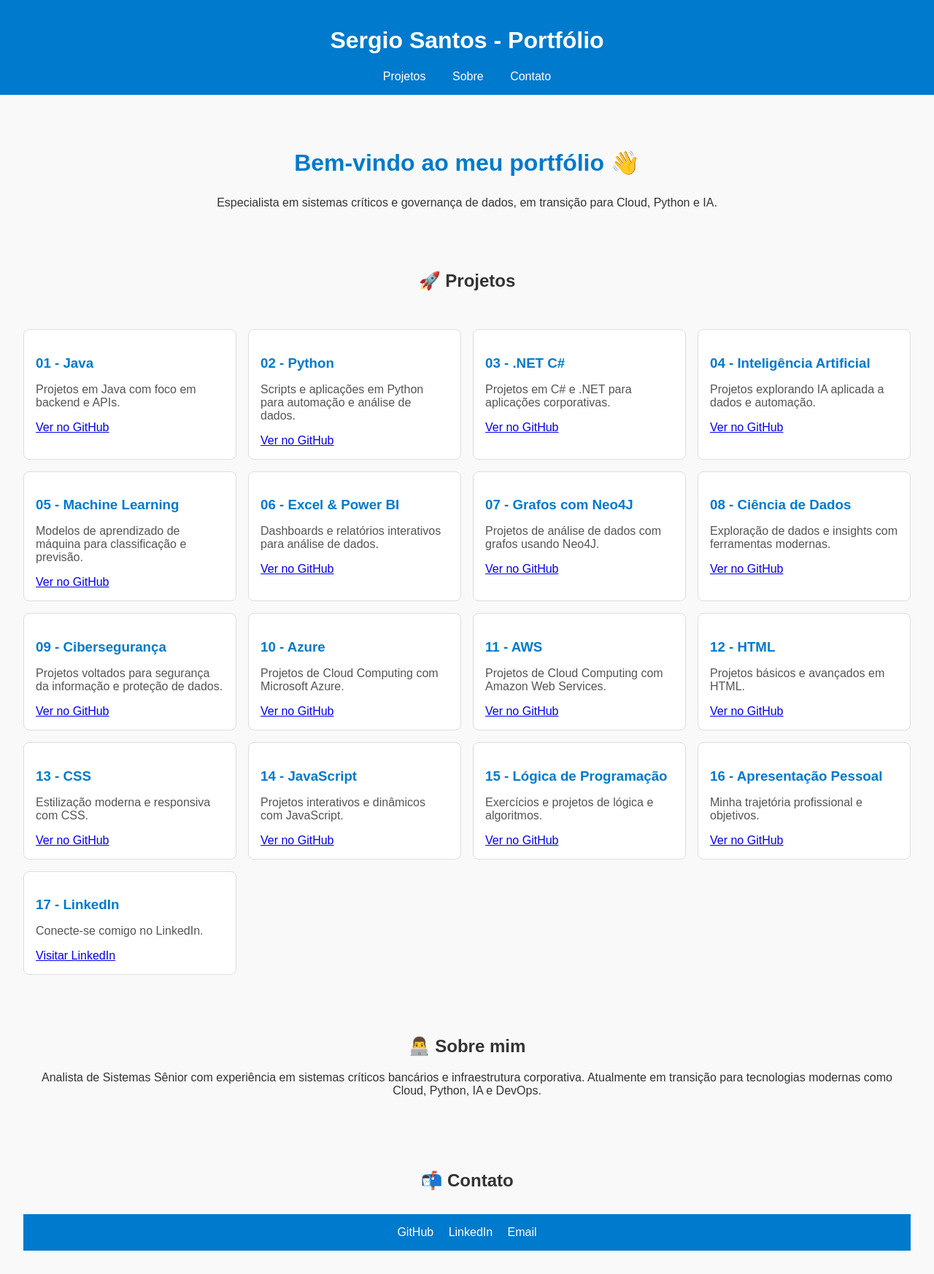
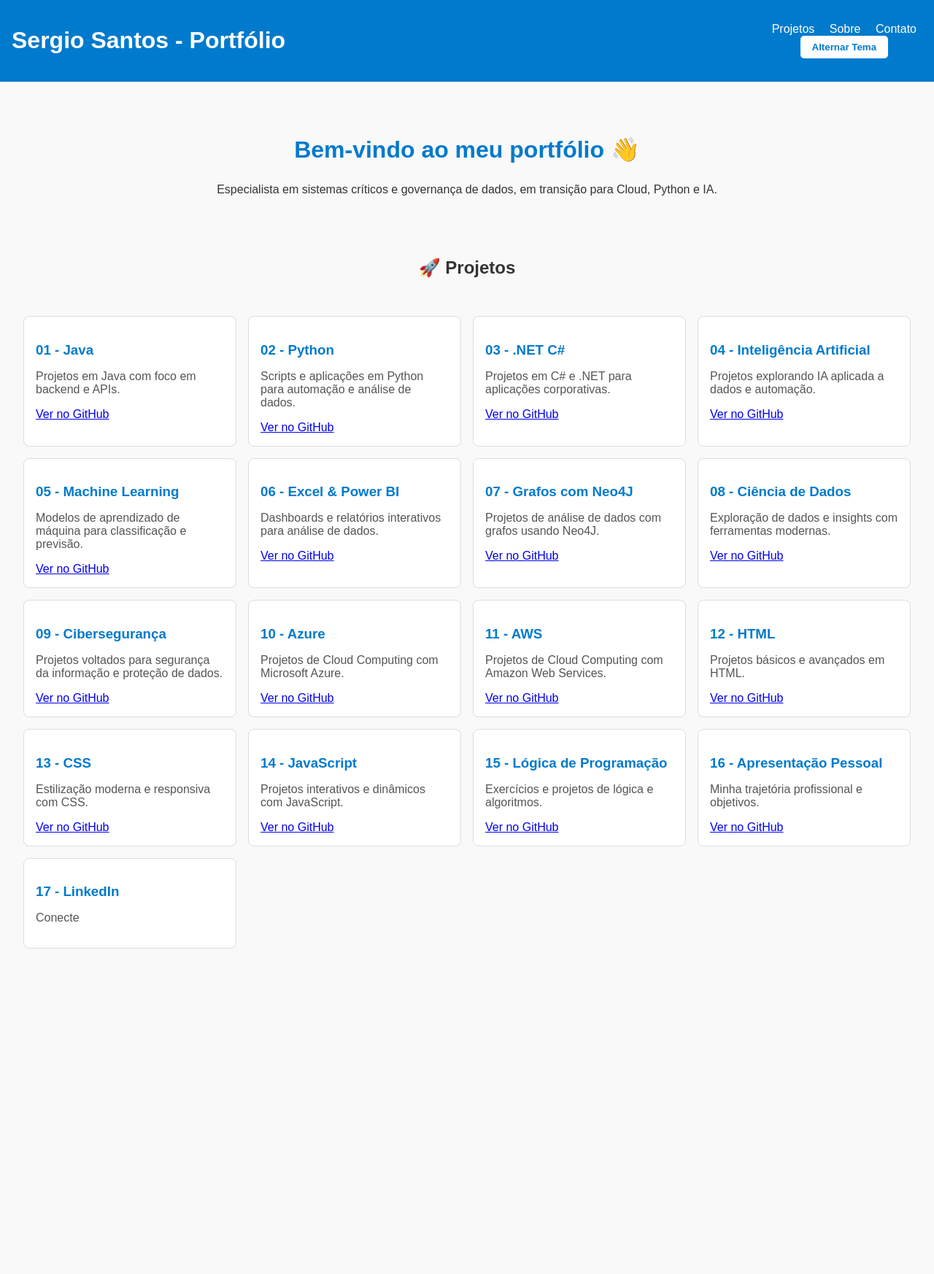
Before and after one commit to Santosdevbjj/santosdevbjj.github.io.portfolio, a plain HTML site: page index.html in a window 1280 px wide. Shown: the whole page at 73% size. After the commit the page ends 1332 px from the top, so only its background shows below. Drawn offline with Linux system fonts and the light colour scheme.

Commit message:
Refactor CSS for theming and add theme toggle
Refactored CSS to use CSS variables for theming and improved structure. Added a theme toggle button for light/dark mode.

```diff
--- a/index.html
+++ b/index.html
@@ -5,28 +5,145 @@
   <meta name="viewport" content="width=device-width, initial-scale=1.0">
   <title>Portfólio Sergio Santos</title>
   <style>
-    body { font-family: Arial, sans-serif; margin:0; background:#f9f9f9; color:#333; }
-    header { background:#007acc; color:#fff; padding:1rem; text-align:center; }
-    nav a { color:#fff; margin:0 1rem; text-decoration:none; font-weight:500; }
-    .hero { padding:3rem; text-align:center; }
-    .hero h1 { font-size:2rem; color:#007acc; }
-    .projects { display:grid; grid-template-columns:repeat(auto-fit,minmax(250px,1fr)); gap:1rem; padding:2rem; }
-    .card { background:#fff; border:1px solid #ddd; border-radius:8px; padding:1rem; transition:0.3s; }
-    .card:hover { box-shadow:0 4px 12px rgba(0,0,0,0.1); }
-    .card h3 { margin-bottom:0.5rem; color:#007acc; }
+    :root {
+      --bg-light: #f9f9f9;
+      --text-light: #333;
+      --primary-light: #007acc;
+
+      --bg-dark: #0f2027;
+      --text-dark: #f0f0f0;
+      --primary-dark: #00d9ff;
+    }
+
+    body {
+      font-family: Arial, sans-serif;
+      margin:0;
+      background: var(--bg-light);
+      color: var(--text-light);
+      transition: background 0.3s, color 0.3s;
+    }
+
+    header {
+      background: var(--primary-light);
+      color:#fff;
+      padding:1rem;
+      text-align:center;
+      display:flex;
+      justify-content:space-between;
+      align-items:center;
+    }
+
+    nav a {
+      color:#fff;
+      margin:0 0.5rem;
+      text-decoration:none;
+      font-weight:500;
+    }
+
+    .theme-toggle {
+      background:#fff;
+      color:var(--primary-light);
+      border:none;
+      padding:0.5rem 1rem;
+      border-radius:5px;
+      cursor:pointer;
+      font-weight:bold;
+    }
+
+    .hero {
+      padding:3rem;
+      text-align:center;
+    }
+
+    .hero h1 {
+      font-size:2rem;
+      color: var(--primary-light);
+    }
+
+    .projects {
+      display:grid;
+      grid-template-columns:repeat(auto-fit,minmax(250px,1fr));
+      gap:1rem;
+      padding:2rem;
+    }
+
+    .card {
+      background:#fff;
+      border:1px solid #ddd;
+      border-radius:8px;
+      padding:1rem;
+      transition:0.3s;
+    }
+
+    .card:hover {
+      box-shadow:0 4px 12px rgba(0,0,0,0.1);
+    }
+
+    .card h3 {
+      margin-bottom:0.5rem;
+      color: var(--primary-light);
+    }
+
     .card p { color:#555; }
-    footer { background:#007acc; color:#fff; text-align:center; padding:1rem; margin-top:2rem; }
-    footer a { color:#fff; margin:0 0.5rem; text-decoration:none; }
+
+    footer {
+      background: var(--primary-light);
+      color:#fff;
+      text-align:center;
+      padding:1rem;
+      margin-top:2rem;
+    }
+
+    footer a {
+      color:#fff;
+      margin:0 0.5rem;
+      text-decoration:none;
+    }
+
+    /* Tema escuro */
+    body.dark {
+      background: var(--bg-dark);
+      color: var(--text-dark);
+    }
+
+    body.dark header {
+      background: var(--primary-dark);
+    }
+
+    body.dark .theme-toggle {
+      background: var(--primary-dark);
+      color:#000;
+    }
+
+    body.dark .hero h1 {
+      color: var(--primary-dark);
+    }
+
+    body.dark .card {
+      background: rgba(255,255,255,0.05);
+      border:1px solid rgba(255,255,255,0.2);
+    }
+
+    body.dark .card h3 {
+      color: var(--primary-dark);
+    }
+
+    body.dark footer {
+      background: var(--primary-dark);
+    }
   </style>
 </head>
 <body>
   <header>
     <h1>Sergio Santos - Portfólio</h1>
-    <nav>
-      <a href="#projetos">Projetos</a>
-      <a href="#sobre">Sobre</a>
-      <a href="#contato">Contato</a>
-    </nav>
+    <div>
+      <nav>
+        <a href="#projetos">Projetos</a>
+        <a href="#sobre">Sobre</a>
+        <a href="#contato">Contato</a>
+      </nav>
+      <button class="theme-toggle" onclick="toggleTheme()">Alternar Tema</button>
+    </div>
   </header>
 
   <section class="hero">
@@ -53,23 +170,4 @@
       <div class="card"><h3>14 - JavaScript</h3><p>Projetos interativos e dinâmicos com JavaScript.</p><a href="https://github.com/Santosdevbjj/Sergiobjj" target="_blank">Ver no GitHub</a></div>
       <div class="card"><h3>15 - Lógica de Programação</h3><p>Exercícios e projetos de lógica e algoritmos.</p><a href="https://github.com/Santosdevbjj/Sergiobjj" target="_blank">Ver no GitHub</a></div>
       <div class="card"><h3>16 - Apresentação Pessoal</h3><p>Minha trajetória profissional e objetivos.</p><a href="https://github.com/Santosdevbjj/Sergiobjj" target="_blank">Ver no GitHub</a></div>
-      <div class="card"><h3>17 - LinkedIn</h3><p>Conecte-se comigo no LinkedIn.</p><a href="https://linkedin.com/in/santossergioluiz" target="_blank">Visitar LinkedIn</a></div>
-    </div>
-  </section>
-
-  <section id="sobre" style="padding:2rem; text-align:center;">
-    <h2>👨‍💻 Sobre mim</h2>
-    <p>Analista de Sistemas Sênior com experiência em sistemas críticos bancários e infraestrutura corporativa.
-       Atualmente em transição para tecnologias modernas como Cloud, Python, IA e DevOps.</p>
-  </section>
-
-  <section id="contato" style="padding:2rem; text-align:center;">
-    <h2>📬 Contato</h2>
-    <footer>
-      <a href="https://github.com/Santosdevbjj" target="_blank">GitHub</a>
-      <a href="https://linkedin.com/in/santossergioluiz" target="_blank">LinkedIn</a>
-      <a href="mailto:santossergiorealbjj@outlook.com">Email</a>
-    </footer>
-  </section>
-</body>
-</html>
+      <div class="card"><h3>17 - LinkedIn</h3><p>Conecte
```
